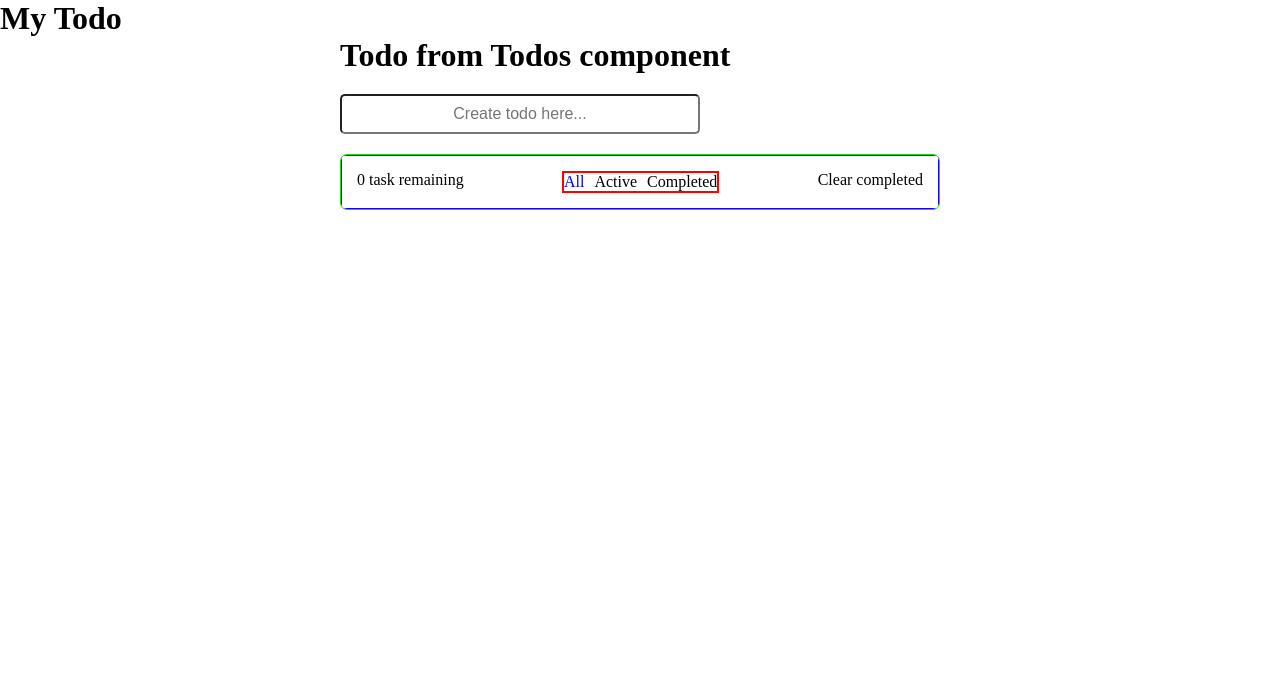
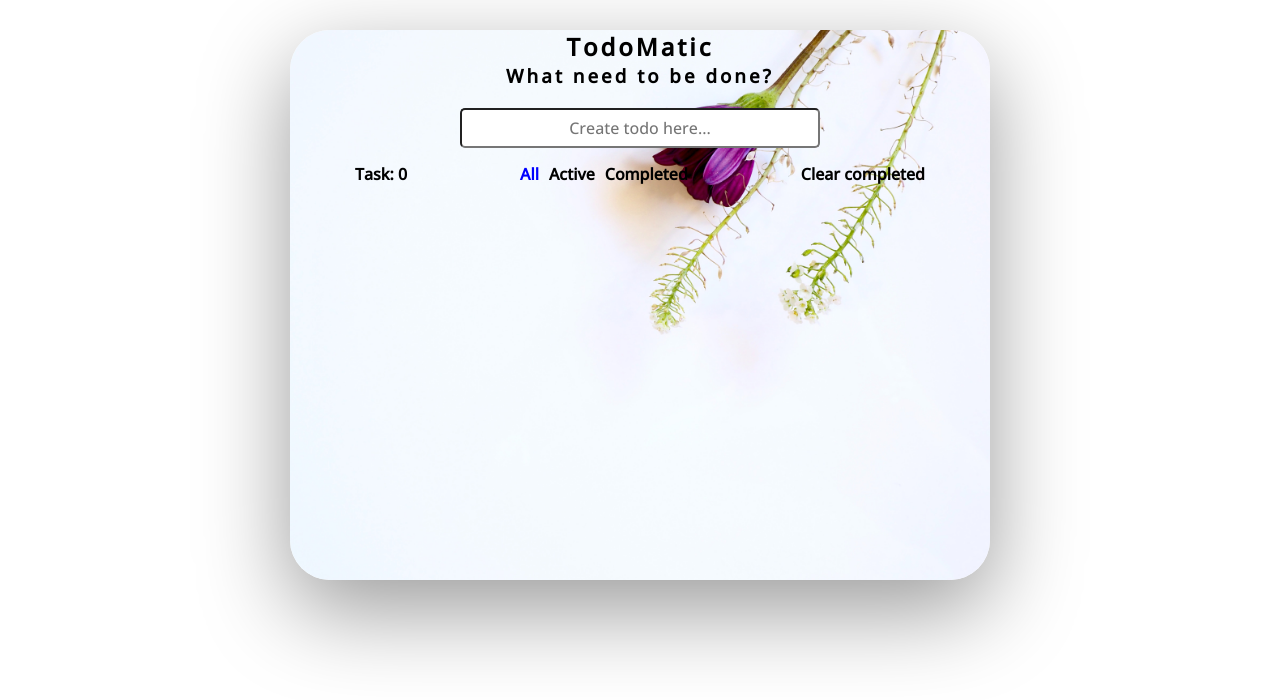
Before and after one commit to AnkitSingh60/Todo_Redux, a React (Create React App) app: page / in a window 1280 px wide. Shown: the top 700 px of the page. Built offline with nearby package versions, Linux system fonts and the light colour scheme.

Commit message:
final push

```diff
--- a/public/index.html
+++ b/public/index.html
@@ -15,6 +15,7 @@
       user's mobile device or desktop. See https://developers.google.com/web/fundamentals/web-app-manifest/
     -->
     <link rel="manifest" href="%PUBLIC_URL%/manifest.json" />
+    <link rel="preconnect" href="https://fonts.googleapis.com"><link rel="preconnect" href="https://fonts.gstatic.com" crossorigin><link href="https://fonts.googleapis.com/css2?family=Open+Sans:wght@300;500&display=swap" rel="stylesheet">
     <!--
       Notice the use of %PUBLIC_URL% in the tags above.
       It will be replaced with the URL of the `public` folder during the build.
--- a/src/App.jsx
+++ b/src/App.jsx
@@ -4,7 +4,6 @@ import '../src/App.scss';
 function App() {
   return (
     <div className="App">
-      <h1>My Todo</h1>
       <Todos/>
     </div>
   );
--- a/src/App.scss
+++ b/src/App.scss
@@ -2,12 +2,40 @@
   margin: 0;
   padding: 0;
   box-sizing: border-box;
+  font-family: 'Open Sans', sans-serif;
+
+}
+
+.App {
+  width: 700px;
+  margin: auto;
+  text-align: center;
+  box-shadow: rgba(0, 0, 0, 0.4) 0px 30px 90px;
+  border-radius: 40px;
+  background-image: url("../src//images//bg5\ flower.jpg");
+  background-size: cover;
+  background-position: center;
+}
+.svgImg{
+  width: 25px;
+
+}
+.todo_container{
+  // border: 1px solid red;
+  display: flex;
+  margin: auto;
+  width: 0%;
+}
+.letter{
+  letter-spacing: 3px;
 }
 .App {
-  min-height: 100vh;
-  // text-align: center;
+  min-height: 550px;
+  text-align: center;
+  margin-top: 30px;
+
   .todos{
-    /* border: 1px solid red; */
+
   max-width: 600px;
   margin: auto;
 }
@@ -26,14 +54,17 @@ input {
   padding: 5px;
   font-size: 16px;
   text-align: center;
+
 }
+
 .circle{
   border: 1px solid purple;
   height: 25px;
   width: 25px;
   position: absolute;
   left: 15px;
-  top: 25px;
+  top: 13px;
+  margin-left: 40px;
   transform: translate(-50%);
   cursor: pointer;
   border-radius: 50%;
@@ -59,7 +90,8 @@ input {
   display: none;
   position: absolute;
   right: 15px;
-  top: 25px;
+  top: 13px;
+  cursor: pointer;
   transform: translate(-50%);
 }
 &:hover .delete-icon {
@@ -67,10 +99,10 @@ input {
 }
 
 .todos_container{
-  border: 1px solid rgb(16, 221, 9);
-  border: 1px solid rgb(16, 221, 9);
+  box-shadow: rgba(0, 0, 0, 0.4) 0px 2px 4px, rgba(0, 0, 0, 0.3) 0px 7px 13px -3px, rgba(0, 0, 0, 0.2) 0px -3px 0px inset;
   margin: auto;
   margin-top: 20px;
+  margin-bottom: 20px;
   width: 100%;
   overflow-y: auto;
   overflow-x:hidden;
@@ -92,33 +124,40 @@ input {
   overflow: hidden;
   &.active{
     text-decoration: line-through;
-    color: gray;
+    color: rgb(7, 1, 1);
   }
 }
 .todos_footer{
-  border: 1px solid rgb(21, 5, 247);
+  // border: 1px solid rgb(21, 5, 247);
   width: 100%;
   padding: 15px;
   display: flex;
   justify-content: space-between;
 .clear{
   &:hover{
-    color: gray;
+    color: rgb(255, 4, 159);
   }
   &.active{
     color: blue;
   }
+}
+.clear{
+  font-weight: 600;
+}
+.clear:hover{
+  cursor: pointer;
 }
 .types{
   display: flex;
   justify-content: center;
   align-items: center;
   gap: 10px;
-  border: 1px solid red;
+  // border: 1px solid red;
   .clear{
-    cursor: pointer;
     &:hover{
-      color: rgb(235, 19, 255);
+
+      color: rgb(255, 4, 159);
+      cursor: pointer;
     }
     &.active{
       color: blue;
@@ -128,6 +167,11 @@ input {
 }
 }
 @media(max-width: 680px){
+  .App{
+    background-image: url("../src//images//bg5\ flower.jpg");
+    background-size: cover;
+    background-position: center;
+  }
   .todos{
     width: 90%;
     .todos_footer{
--- a/src/components/Todo.jsx
+++ b/src/components/Todo.jsx
@@ -17,10 +17,10 @@ const Todo = ({content, completed, id}) => {
   return (
     <div className='todo_container' onClick={completeTodoHandler}>
       <div className={`circle ${completed ? "active" : ""}`}>
-        <img src={checkIcon} alt="check" />
+        <img src={checkIcon} className="svgImg" alt="check" />
       </div>
       <li className={`todo ${completed ? "active" : ""}`}>{content}</li>
-      <img className='delete-icon' src={closeIcon} alt="close" onClick={removeTodoHandler} />
+      <img className='delete-icon svgImg' src={closeIcon} alt="close" onClick={removeTodoHandler} />
     </div>
   )
 }
--- a/src/components/Todos.jsx
+++ b/src/components/Todos.jsx
@@ -1,103 +1,128 @@
-import React,{useRef} from 'react'
-import Todo from './Todo'
-import {useSelector, useDispatch} from "react-redux";
-import {addTodo, clearCompleted, selectActiveTodos, selectCompletedTodos, selectShowActiveTodos, selectShowCompletedTodos, selectShowTodos,selectTodos} from "../redux/features/todo/todoSlice";
+import React, { useRef } from "react";
+import Todo from "./Todo";
+import { useSelector, useDispatch } from "react-redux";
+import {
+  addTodo,
+  clearCompleted,
+  selectActiveTodos,
+  selectCompletedTodos,
+  selectShowActiveTodos,
+  selectShowCompletedTodos,
+  selectShowTodos,
+  selectTodos,
+} from "../redux/features/todo/todoSlice";
 
-import {showCompletedFunction} from "../redux/features/todo/todoSlice"
-import {showAllFunction} from "../redux/features/todo/todoSlice"
-import {showActiveFunction} from "../redux/features/todo/todoSlice"
-
+import { showCompletedFunction } from "../redux/features/todo/todoSlice";
+import { showAllFunction } from "../redux/features/todo/todoSlice";
+import { showActiveFunction } from "../redux/features/todo/todoSlice";
 
 const Todos = () => {
   const inputRef = useRef();
   // console.log('inputRef:', inputRef)
   const dispatch = useDispatch();
-  const todos = useSelector(selectTodos)
-  const completedTodos = useSelector(selectCompletedTodos)
-  const activeTodos = useSelector(selectActiveTodos)
+  const todos = useSelector(selectTodos);
+  const completedTodos = useSelector(selectCompletedTodos);
+  const activeTodos = useSelector(selectActiveTodos);
 
-  const showTodos = useSelector(selectShowTodos)
-  const showActiveTodos = useSelector(selectShowActiveTodos)
-  const showCompletedTodos = useSelector(selectShowCompletedTodos)
+  const showTodos = useSelector(selectShowTodos);
+  const showActiveTodos = useSelector(selectShowActiveTodos);
+  const showCompletedTodos = useSelector(selectShowCompletedTodos);
 
   let todosToRender;
   let activeTodosNumber = 0;
 
   const submitTodo = (e) => {
     e.preventDefault();
-    if(inputRef.current.value.trim()){
-      dispatch(addTodo({
-        id: Math.random()* 1000,
-        content: inputRef.current.value,
-        completed: false
-      }))
+    if (inputRef.current.value.trim()) {
+      dispatch(
+        addTodo({
+          id: Math.random() * 1000,
+          content: inputRef.current.value,
+          completed: false,
+        })
+      );
     }
-    inputRef.current.value = ""
+    inputRef.current.value = "";
+  };
+
+  const showCompletedHandler = () => {
+    dispatch(showCompletedFunction());
+  };
+  const showAllHandler = () => {
+    dispatch(showAllFunction());
+  };
+  const showActiveHandler = () => {
+    dispatch(showActiveFunction());
+  };
+  const clearCompletedHandler = () => {
+    dispatch(clearCompleted());
+  };
+
+  if (showActiveTodos) {
+    todosToRender = activeTodos;
+  } else if (showCompletedTodos) {
+    todosToRender = completedTodos;
+  } else {
+    todosToRender = todos;
   }
 
-  const showCompletedHandler = () => {
-    dispatch(showCompletedFunction())
-  }
-  const showAllHandler = () => {
-    dispatch(showAllFunction())
-  }
-  const showActiveHandler = () => {
-    dispatch(showActiveFunction())
-  }
-  const clearCompletedHandler = () => {
-    dispatch(clearCompleted())
-  }
-
-  if(showActiveTodos) {
-    todosToRender = activeTodos;
-  } else if(showCompletedTodos){
-    todosToRender = completedTodos
-  }else {
-    todosToRender = todos
-  }
-
-  todos?.forEach((todo)=> {
-    if(!todo.completed){
-      activeTodosNumber++
+  todos?.forEach((todo) => {
+    if (!todo.completed) {
+      activeTodosNumber++;
     }
-  })
-
+  });
 
   return (
-    <div className='todos'>
-      <h1>Todo from Todos component</h1>
+    <div className="todos">
+      <h2 className="letter">TodoMatic</h2>
+      <h3 className="letter">What need to be done?</h3>
       <div className="input_container">
         <form onSubmit={submitTodo}>
-          <input type="text" placeholder='Create todo here...' ref={inputRef} />
-          <button type='submit' hidden></button>
+          <input type="text" placeholder="Create todo here..." ref={inputRef} />
+          <button type="submit" hidden></button>
         </form>
       </div>
 
+      <div className="todos_footer">
+        <p className="clear">Task: {activeTodosNumber}</p>
+        <div className="types">
+          <div className="types">
+            <p
+              className={`clear ${showTodos ? "active" : ""}`}
+              onClick={showAllHandler}
+            >
+              All
+            </p>
+            <p
+              className={`clear ${showActiveTodos ? "active" : ""}`}
+              onClick={showActiveHandler}
+            >
+              Active
+            </p>
+            <p
+              className={`clear ${showCompletedTodos ? "active" : ""}`}
+              onClick={showCompletedHandler}
+            >
+              Completed
+            </p>
+          </div>
+        </div>
+        <p className="clear" onClick={clearCompletedHandler}>
+          Clear completed
+        </p>
+      </div>
       <div className="todos_container">
-        {
-          todosToRender.map((todo)=>(
-            <Todo
+        {todosToRender.map((todo) => (
+          <Todo
             content={todo.content}
             key={todo.id}
             id={todo.id}
             completed={todo.completed}
-            />
-          ))
-        }
-        <div className="todos_footer">
-          <p>{activeTodosNumber} task remaining</p>
-          <div className="types">
-          <div className="types">
-            <p className={`clear ${showTodos ? "active" : ""}`} onClick={showAllHandler} >All</p>
-            <p className={`clear ${showActiveTodos ? "active" : ""}`} onClick={showActiveHandler}>Active</p>
-            <p className={`clear ${showCompletedTodos ? "active" : ""}`} onClick={showCompletedHandler}>Completed</p>
-            </div>
-          </div>
-            <p className='clear' onClick={clearCompletedHandler}>Clear completed</p>
-        </div>
+          />
+        ))}
       </div>
     </div>
-  )
-}
+  );
+};
 
-export default Todos
+export default Todos;
```
Also changed, not shown: src/images/bg5 flower.jpg (added), src/index.css (added).
